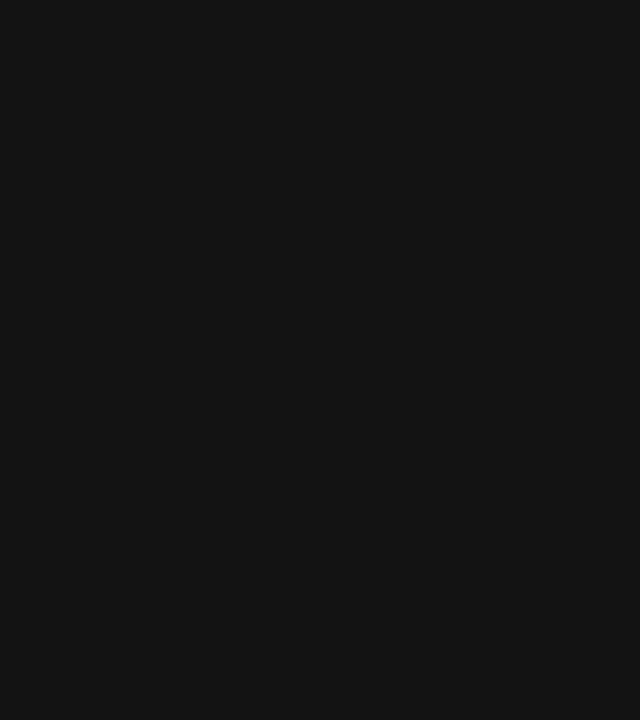
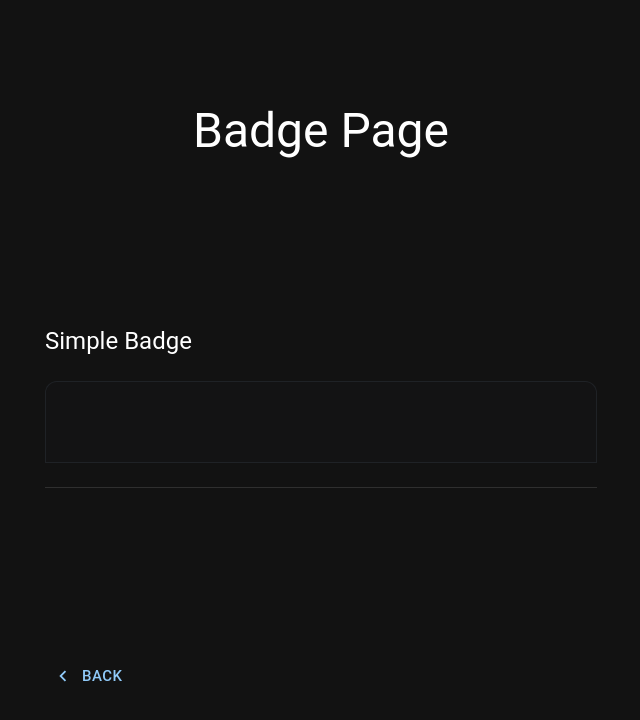
Before and after one commit to watcharakornton/mui_tutorials, a React (Vite) app: page /badge in a window 1280 px wide. Before the commit this address had no page. Shown: the top 720 px of the page, without its empty margins (319-959 px from the left). Built offline with nearby package versions, Linux system fonts and the light colour scheme.

Commit message:
Add Badge page into project

```diff
--- a/src/App.jsx
+++ b/src/App.jsx
@@ -15,6 +15,7 @@ import TextFieldPage from "./pages/TextFieldPage";
 import TransferListPage from "./pages/TransferListPage";
 import ToggleButtonPage from "./pages/ToggleButtonPage";
 import ImageAvatarsPage from "./pages/ImageAvatarsPage";
+import BadgePage from "./pages/BadgePage";
 
 function App() {
   return (
@@ -38,6 +39,7 @@ function App() {
         <Route path="/transfer-list" element={<TransferListPage />} />
         <Route path="/toggle-button" element={<ToggleButtonPage />} />
         <Route path="/image-avatars" element={<ImageAvatarsPage />} />
+        <Route path="/badge" element={<BadgePage />} />
       </Routes>
     </Router>
   );
--- /dev/null
+++ b/src/data-display/BadgeComponent.jsx
@@ -0,0 +1,14 @@
+import * as React from "react";
+import MyContainer from "../component/MyContainer";
+import { Typography } from "@mui/material";
+
+export const SimpleBadge = () => {
+  return (
+    <>
+      <Typography variant="h5" sx={{ mb: 3 }}>
+        Simple Badge
+      </Typography>
+      <MyContainer></MyContainer>
+    </>
+  );
+};
--- /dev/null
+++ b/src/pages/BadgePage.jsx
@@ -0,0 +1,41 @@
+import * as React from "react";
+import { Container, Grid, Typography, Button, Divider } from "@mui/material";
+import { ChevronLeft as ChevronLeftIcon } from "@mui/icons-material";
+
+import { SimpleBadge } from "../data-display/BadgeComponent";
+
+const ToggleButtonPage = () => {
+  const sections = [<SimpleBadge />];
+
+  return (
+    <Container maxWidth="sm">
+      <Grid
+        container
+        alignItems="center"
+        justifyContent="center"
+        sx={{ minHeight: "100vh" }}
+      >
+        <Grid item xs={12}>
+          <Typography variant="h3" align="center" sx={{ mt: 5 }}>
+            Badge Page
+          </Typography>
+        </Grid>
+        {sections.map((Component, index) => (
+          <React.Fragment key={index}>
+            <Grid item xs={12} sx={{ mt: 5 }}>
+              {Component}
+              <Divider sx={{ mt: 3, width: "100%" }} />
+            </Grid>
+          </React.Fragment>
+        ))}
+        <Grid item xs={12} sx={{ my: 5 }}>
+          <Button size="large" startIcon={<ChevronLeftIcon />} href="/">
+            Back
+          </Button>
+        </Grid>
+      </Grid>
+    </Container>
+  );
+};
+
+export default ToggleButtonPage;
--- a/src/pages/Home.jsx
+++ b/src/pages/Home.jsx
@@ -56,7 +56,7 @@ const Home = () => {
     { title: "Transfer List Page", href: "/transfer-list" },
     { title: "Toggle Button Page", href: "/toggle-button" },
     { title: "Image Avatars Page", href: "/image-avatars" },
-    { title: "Templates", href: "/", isTemplate: true },
+    { title: "Badge Page", href: "/badge" },
     { title: "Templates", href: "/", isTemplate: true },
     { title: "Templates", href: "/", isTemplate: true },
     { title: "Templates", href: "/", isTemplate: true },
```
